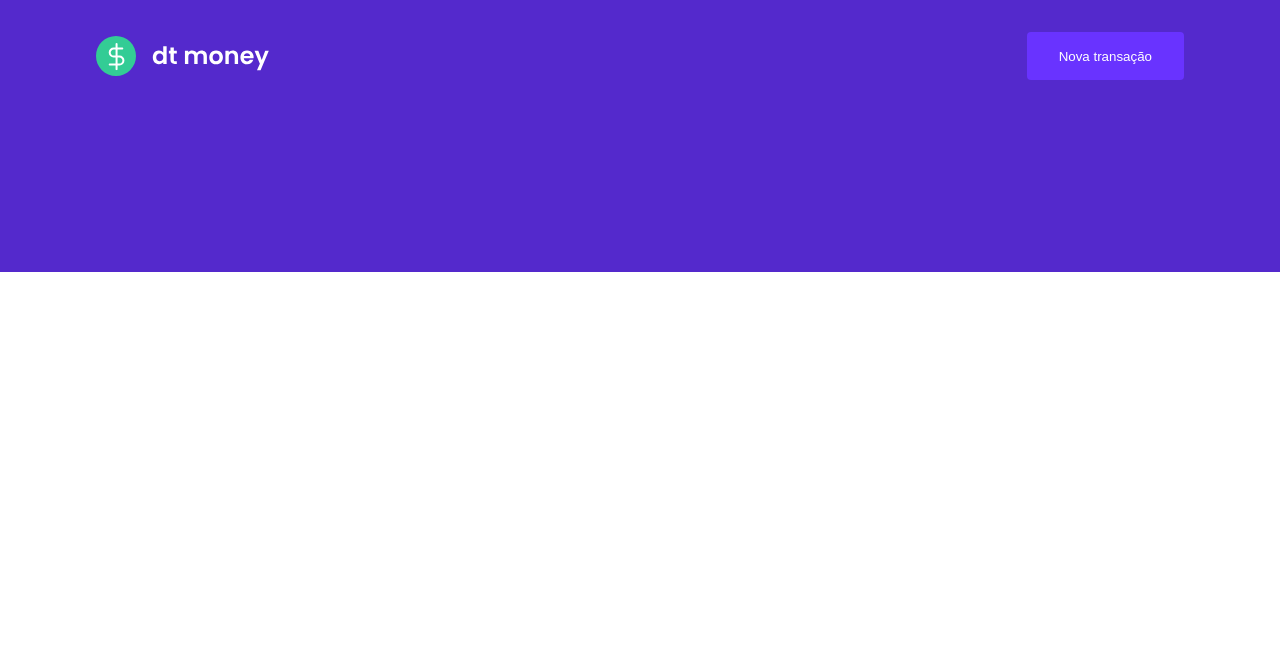
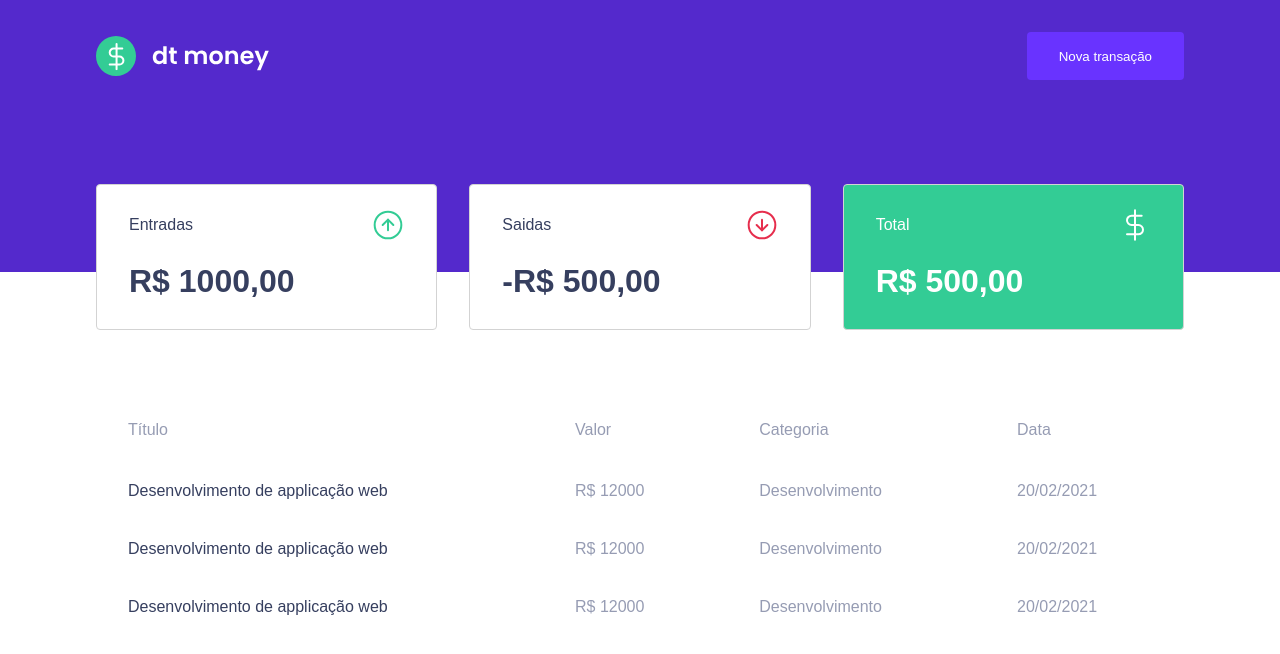
Before and after one commit to misael28/dbmoney, a React (Create React App) app: page / in a window 1280 px wide. Shown: the top 654 px of the page. Built offline with nearby package versions, Linux system fonts and the light colour scheme.

Commit message:
feat: create table transaction

```diff
--- a/src/App.tsx
+++ b/src/App.tsx
@@ -1,3 +1,4 @@
+import { Dashboard } from "./components/Dashboard";
 import { Header } from "./components/Header";
 import { GlobalStyle } from "./styles/global";
 
@@ -5,6 +6,7 @@
   return (
     <>
       <Header />
+      <Dashboard />
       <GlobalStyle />
     </>
   );
--- /dev/null
+++ b/src/components/Dashboard/index.tsx
@@ -0,0 +1,12 @@
+import { Container } from "../Dashboard/styles";
+import { Summary } from "../Summary";
+import { TransactionsTable } from "../TransactionsTable";
+
+export function Dashboard() {
+  return (
+    <Container>
+      <Summary />
+      <TransactionsTable />
+    </Container>
+  );
+}
--- /dev/null
+++ b/src/components/Dashboard/styles.ts
@@ -0,0 +1,7 @@
+import styled from "styled-components";
+
+export const Container = styled.main`
+  max-width: 1120px;
+  margin: 0 auto;
+  padding: 2.5rem 1rem;
+`;
--- /dev/null
+++ b/src/components/Summary/index.tsx
@@ -0,0 +1,31 @@
+import { Container } from "../Summary/styles";
+import incomeImg from "../../assets/income.svg";
+import outcomeImg from "../../assets/outcome.svg";
+import totalImg from "../../assets/total.svg";
+export function Summary() {
+  return (
+    <Container>
+      <div>
+        <header>
+          <p>Entradas</p>
+          <img src={incomeImg} alt="" />
+        </header>
+        <strong>R$ 1000,00</strong>
+      </div>
+      <div>
+        <header>
+          <p>Saidas</p>
+          <img src={outcomeImg} alt="" />
+        </header>
+        <strong>-R$ 500,00</strong>
+      </div>
+      <div className="totalBackground">
+        <header>
+          <p>Total</p>
+          <img src={totalImg} alt="" />
+        </header>
+        <strong>R$ 500,00</strong>
+      </div>
+    </Container>
+  );
+}
--- /dev/null
+++ b/src/components/Summary/styles.ts
@@ -0,0 +1,35 @@
+import styled from "styled-components";
+
+export const Container = styled.div`
+  display: grid;
+  grid-template-columns: repeat(3, 1fr);
+  gap: 2rem;
+  margin-top: -8rem;
+
+  div {
+    background: var(--shape);
+    padding: 1.5rem 2rem;
+    border-radius: 0.25rem;
+    border: 1px solid lightgray;
+    color: var(--text-title);
+
+    header {
+      display: flex;
+      align-items: center;
+      justify-content: space-between;
+    }
+
+    strong {
+      display: block;
+      margin-top: 1rem;
+      font-size: 2rem;
+      font-weight: 600;
+      line-height: 3rem;
+    }
+
+    &.totalBackground {
+      background: var(--green);
+      color: #fff;
+    }
+  }
+`;
--- /dev/null
+++ b/src/components/TransactionsTable/index.tsx
@@ -0,0 +1,38 @@
+import { Container } from "../TransactionsTable/styles";
+
+export function TransactionsTable() {
+  return (
+    <Container>
+      <table>
+        <thead>
+          <tr>
+            <th>Título</th>
+            <th>Valor</th>
+            <th>Categoria</th>
+            <th>Data</th>
+          </tr>
+        </thead>
+        <tbody>
+          <tr>
+            <td>Desenvolvimento de applicação web</td>
+            <td>R$ 12000</td>
+            <td>Desenvolvimento</td>
+            <td>20/02/2021</td>
+          </tr>
+          <tr>
+            <td>Desenvolvimento de applicação web</td>
+            <td>R$ 12000</td>
+            <td>Desenvolvimento</td>
+            <td>20/02/2021</td>
+          </tr>
+          <tr>
+            <td>Desenvolvimento de applicação web</td>
+            <td>R$ 12000</td>
+            <td>Desenvolvimento</td>
+            <td>20/02/2021</td>
+          </tr>
+        </tbody>
+      </table>
+    </Container>
+  );
+}
--- /dev/null
+++ b/src/components/TransactionsTable/styles.ts
@@ -0,0 +1,30 @@
+import styled from "styled-components";
+
+export const Container = styled.div`
+  margin-top: 4rem;
+
+  table {
+    width: 100%;
+    border-spacing: 0 0.5rem;
+
+    th {
+      color: var(--text-body);
+      font-weight: 400;
+      padding: 1rem 2rem;
+      text-align: left;
+      line-height: 1.5rem;
+    }
+
+    td {
+      padding: 1rem 2rem;
+      border: 0;
+      background: var(--shape);
+      color: var(--text-body);
+      border-radius: 0.25rem;
+
+      &:first-child {
+        color: var(--text-title);
+      }
+    }
+  }
+`;
--- a/src/styles/global.ts
+++ b/src/styles/global.ts
@@ -4,6 +4,7 @@
 	:root{
 		--background: #f0f2f5;
 		--red: #e52e4d;
+		--green: #33cc95;
 		--blue: #5429cc;
 		--blue-light: #6933FF;
 		--text-title:#363F5F;
```
